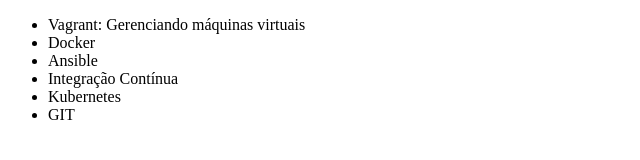
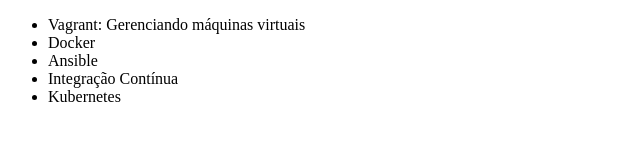
Before and after one commit to wagnerasouza/alura-git, a plain HTML site: page index.html in a window 1280 px wide. Shown: the full height of the page, 0-640 px from the left. Drawn offline with Linux system fonts and the light colour scheme.

Commit message:
Revert "Alterando o código"
This reverts commit fe31678023ff42f35d4c7178510279a02a8783d5.

```diff
--- a/index.html
+++ b/index.html
@@ -11,7 +11,6 @@
         <li>Ansible</li>
         <li>Integração Contínua</li>
 		<li>Kubernetes</li>
-		<li>GIT</li>
     </ul>
 </body>
 </html>
```
